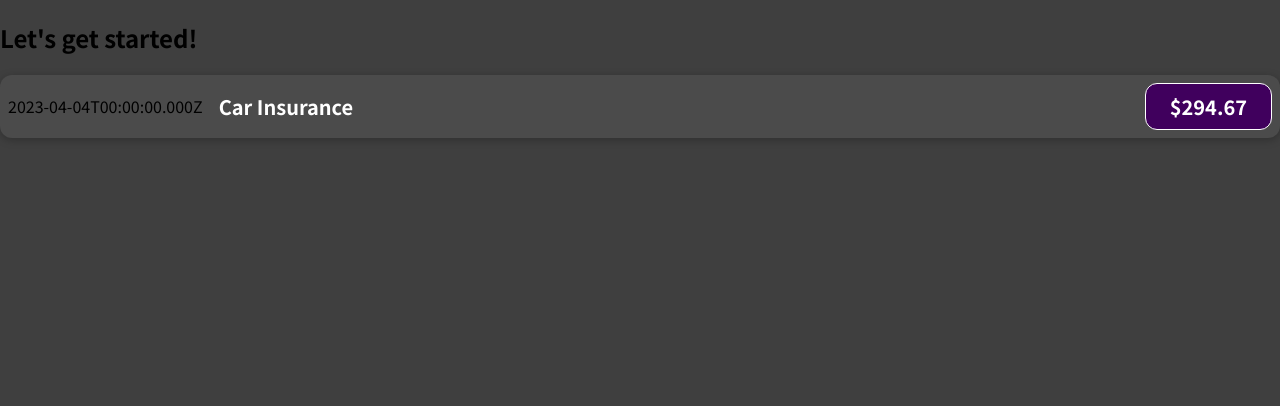
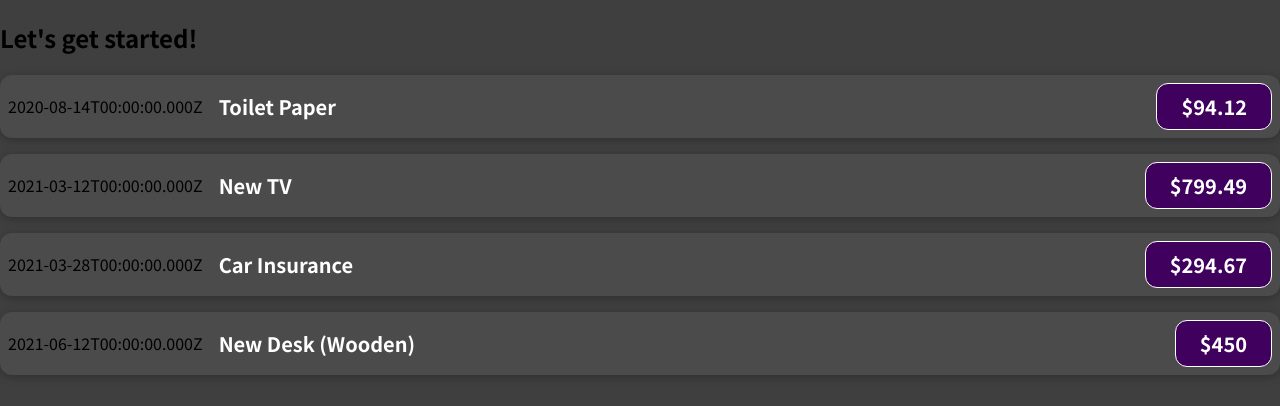
Before and after one commit to ulikverse/ReactJS, a JavaScript app: page / in a window 1280 px wide. Shown: the top 406 px of the page. Built offline with nearby package versions, Linux system fonts and the light colour scheme.

Commit message:
Passing Data via "props"

```diff
--- a/src/App.js
+++ b/src/App.js
@@ -1,10 +1,51 @@
 import ExpenceItem from "./components/ExpencesItem";
 
 function App() {
+  const expenses = [
+    {
+      id: "e1",
+      title: "Toilet Paper",
+      amount: 94.12,
+      date: new Date(2020, 7, 14),
+    },
+    { id: "e2", title: "New TV", amount: 799.49, date: new Date(2021, 2, 12) },
+    {
+      id: "e3",
+      title: "Car Insurance",
+      amount: 294.67,
+      date: new Date(2021, 2, 28),
+    },
+    {
+      id: "e4",
+      title: "New Desk (Wooden)",
+      amount: 450,
+      date: new Date(2021, 5, 12),
+    },
+  ];
+
   return (
     <div>
       <h2>Let's get started!</h2>
-      <ExpenceItem />
+      <ExpenceItem
+        title={expenses[0].title}
+        amount={expenses[0].amount}
+        date={expenses[0].date}
+      />
+      <ExpenceItem
+        title={expenses[1].title}
+        amount={expenses[1].amount}
+        date={expenses[1].date}
+      />
+      <ExpenceItem
+        title={expenses[2].title}
+        amount={expenses[2].amount}
+        date={expenses[2].date}
+      />
+      <ExpenceItem
+        title={expenses[3].title}
+        amount={expenses[3].amount}
+        date={expenses[3].date}
+      />
     </div>
   );
 }
--- a/src/components/ExpencesItem.js
+++ b/src/components/ExpencesItem.js
@@ -1,16 +1,12 @@
 import "./ExpenceItem.css";
 
-function ExpenceItem() {
-  const expenseDate = new Date(2023, 3, 4);
-  const expenseTitle = "Car Insurance";
-  const expenseAmout = 294.67;
-
+function ExpenceItem(props) {
   return (
     <div className="expense-item">
-      <div>{expenseDate.toISOString()}</div>
+      <div>{props.date.toISOString()}</div>
       <div className="expense-item__description">
-        <h2>{expenseTitle}</h2>
-        <div className="expense-item__price">${expenseAmout}</div>
+        <h2>{props.title}</h2>
+        <div className="expense-item__price">${props.amount}</div>
       </div>
     </div>
   );
```
